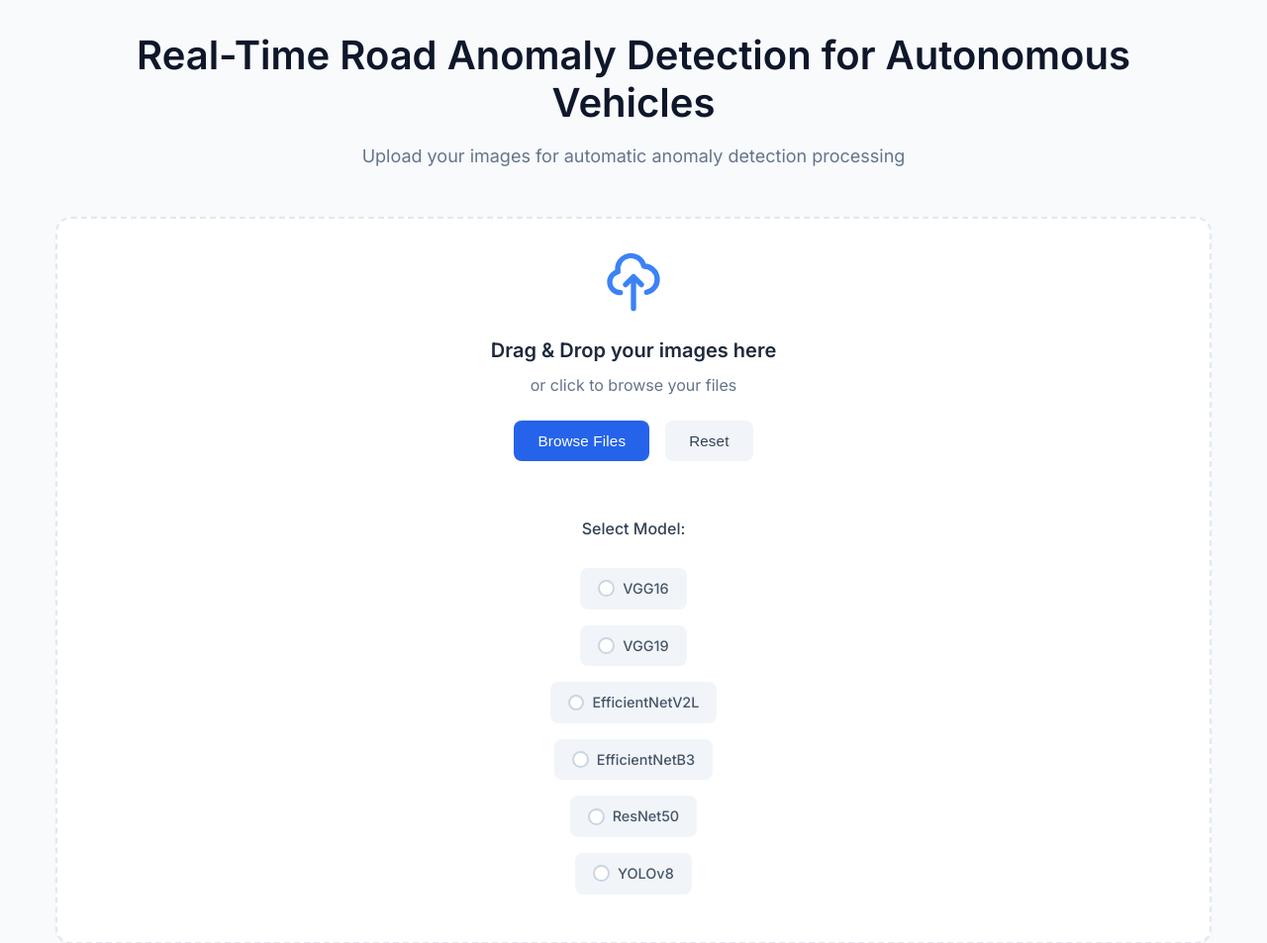
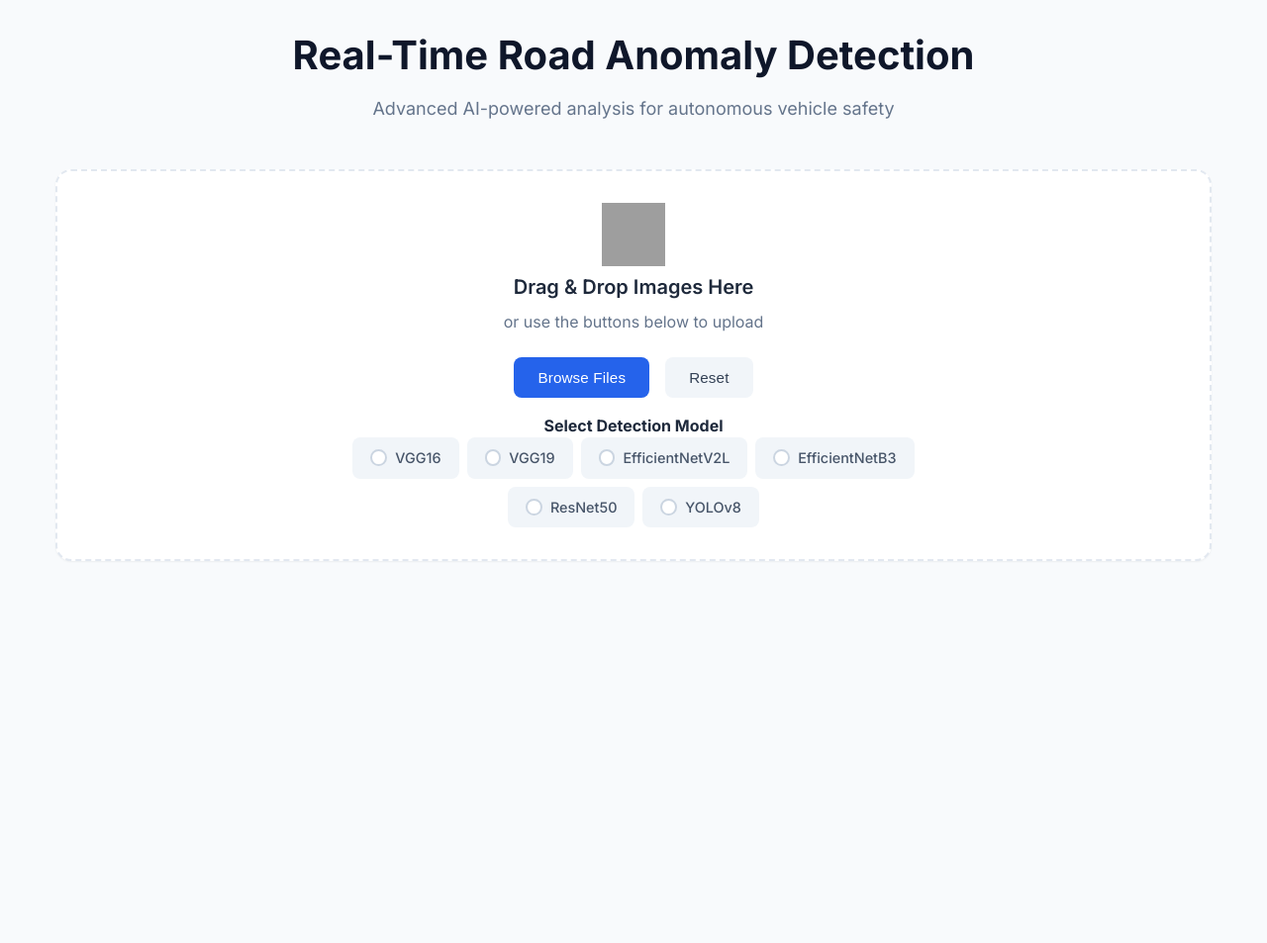
Before and after one commit to aadhamashraf/Real-Time-Road-Anomaly-Detection-for-Autonomous-Vehicles, a Flask app: page / in a window 1280 px wide. Shown: the top 953 px of the page at 99% size. After the commit the page ends 567 px from the top, so only its background shows below. Run offline with Flask 3, Linux system fonts and the light colour scheme; grey boxes are pictures that could not be loaded.

Commit message:
Update index.html

```diff
--- a/templates/index.html
+++ b/templates/index.html
@@ -1,4 +1,4 @@
-<!doctype html>
+<!-- <!doctype html>
 <html lang="en">
 <head>
     <meta charset="UTF-8">
@@ -72,3 +72,110 @@
     <script src = "../static/script.js"></script>
 </body>
 </html>
+ -->
+
+ <!doctype html>
+<html lang="en">
+<head>
+    <meta charset="UTF-8">
+    <meta name="viewport" content="width=device-width, initial-scale=1.0">
+    <meta name="description" content="Advanced road anomaly detection system for autonomous vehicles using machine learning models">
+    <meta name="theme-color" content="#3b82f6">
+    <meta name="apple-mobile-web-app-capable" content="yes">
+    <meta name="apple-mobile-web-app-status-bar-style" content="black-translucent">
+    <title>Road Anomaly Detection - AI-Powered Analysis</title>
+    <link rel="preconnect" href="https://fonts.googleapis.com">
+    <link rel="preconnect" href="https://fonts.gstatic.com" crossorigin>
+    <link href="https://fonts.googleapis.com/css2?family=Inter:wght@400;500;600;700&display=swap" rel="stylesheet">
+    <link rel="stylesheet" href="../static/style.css">
+</head>
+<body>
+    <div class="container">
+        <header class="header">
+            <h1>Real-Time Road Anomaly Detection</h1>
+            <p>Advanced AI-powered analysis for autonomous vehicle safety</p>
+        </header>
+
+        <div class="error-message" id="errorMessage" role="alert" aria-live="polite"></div>
+
+        <div class="upload-area" id="dropZone" tabindex="0" role="button" aria-label="Upload area. Drag and drop files here or click to browse">
+            <div class="upload-icon">
+                <img src="../static/icons/upload-cloud.svg" alt="" aria-hidden="true" width="64" height="64">
+            </div>
+            <h3>Drag & Drop Images Here</h3>
+            <p>or use the buttons below to upload</p>
+
+            <form id="uploadForm" enctype="multipart/form-data">
+                <input type="file"
+                       id="fileInput"
+                       class="file-input"
+                       name="files"
+                       accept="image/*"
+                       required
+                       aria-label="Choose file">
+
+                <div class="button-container">
+                    <button type="submit"
+                            class="upload-btn"
+                            id="browseBtn">
+                        Browse Files
+                    </button>
+                    <button type="button"
+                            class="reset-btn"
+                            id="resetBtn">
+                        Reset
+                    </button>
+                </div>
+
+                <div class="model-selection">
+                    <h4>Select Detection Model</h4>
+                    <div class="radio-group" role="radiogroup" aria-label="AI Model Selection">
+                        <div class="radio-option">
+                            <input type="radio" id="VGG16" name="choice" value="VGG16">
+                            <label for="VGG16">VGG16</label>
+                        </div>
+                        <div class="radio-option">
+                            <input type="radio" id="VGG19" name="choice" value="VGG19">
+                            <label for="VGG19">VGG19</label>
+                        </div>
+                        <div class="radio-option">
+                            <input type="radio" id="EfficientNetV2L" name="choice" value="EfficientNetV2L">
+                            <label for="EfficientNetV2L">EfficientNetV2L</label>
+                        </div>
+                        <div class="radio-option">
+                            <input type="radio" id="EfficientNetB3" name="choice" value="EfficientNetB3">
+                            <label for="EfficientNetB3">EfficientNetB3</label>
+                        </div>
+                        <div class="radio-option">
+                            <input type="radio" id="resnet50" name="choice" value="ResNet50">
+                            <label for="resnet50">ResNet50</label>
+                        </div>
+                        <div class="radio-option">
+                            <input type="radio" id="YOLOv8" name="choice" value="YOLOv8">
+                            <label for="YOLOv8">YOLOv8</label>
+                        </div>
+                    </div>
+                </div>
+            </form>
+        </div>
+
+        <div class="progress-container" id="progressContainer" aria-live="polite">
+            <h3>Processing Image</h3>
+            <div class="modern-progress" role="progressbar" aria-valuemin="0" aria-valuemax="100" aria-valuenow="0">
+                <div class="progress-bar-fill" id="progressBar"></div>
+            </div>
+            <p id="progressText" class="progress-status">0% Complete</p>
+        </div>
+
+        <div class="video-comparison" id="videoContainer" role="region" aria-label="Analysis Results"></div>
+    </div>
+
+    <div class="success-toast" id="successToast" role="status" aria-live="polite">
+        <img src="../static/icons/check-circle.svg" alt="" aria-hidden="true" width="24" height="24">
+        <span>Image processed successfully!</span>
+    </div>
+
+    <script src="../static/script-enhancements.js"></script>
+    <script src="../static/script.js"></script>
+</body>
+</html>
```
